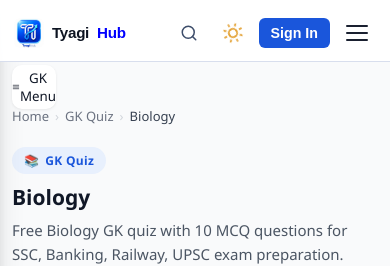
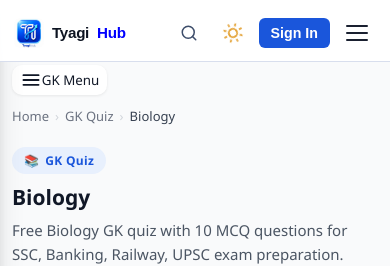
Before and after one commit to HimanshuTyagiJi/TyagiHub, a Jekyll site: the page built from gk-quiz/biology/index.html, in a window 390 px wide. Shown: the top 266 px of the page. Built offline with Jekyll 4.4.1, drawn with Linux system fonts in a browser that asks for light colours.

Commit message:
Update _layout.scss

```diff
--- a/_sass/_layout.scss
+++ b/_sass/_layout.scss
@@ -871,8 +871,8 @@ quiz-right-sidebar{
 
 }.menu-toggle{
   display:none;
-  width:44px;
-  height:44px;
+  width:95px;
+  height:30px;
   border:none;
   background:#fff;
   border-radius:10px;
@@ -895,7 +895,7 @@ quiz-right-sidebar{
     position:fixed;
     left:12px;
     top:65px;
-    z-index:95;
+    z-index:90;
   }
 
 }
```
